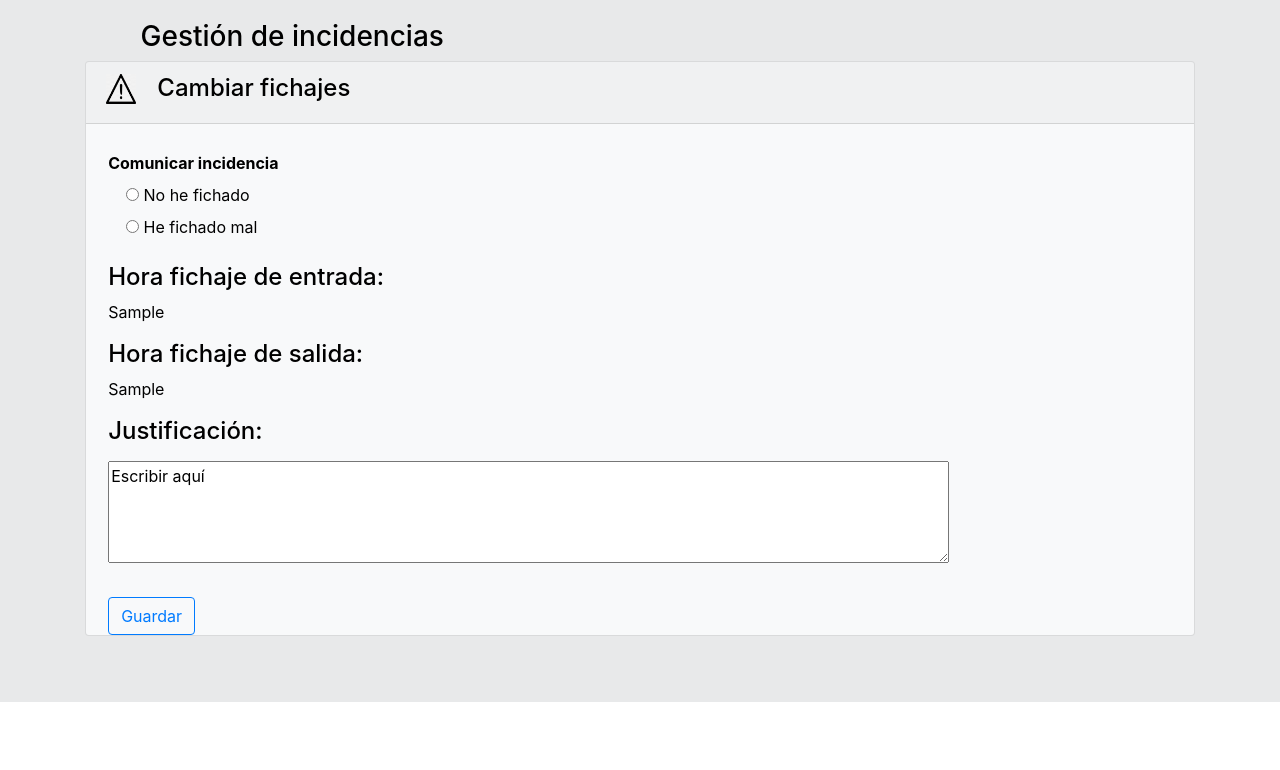
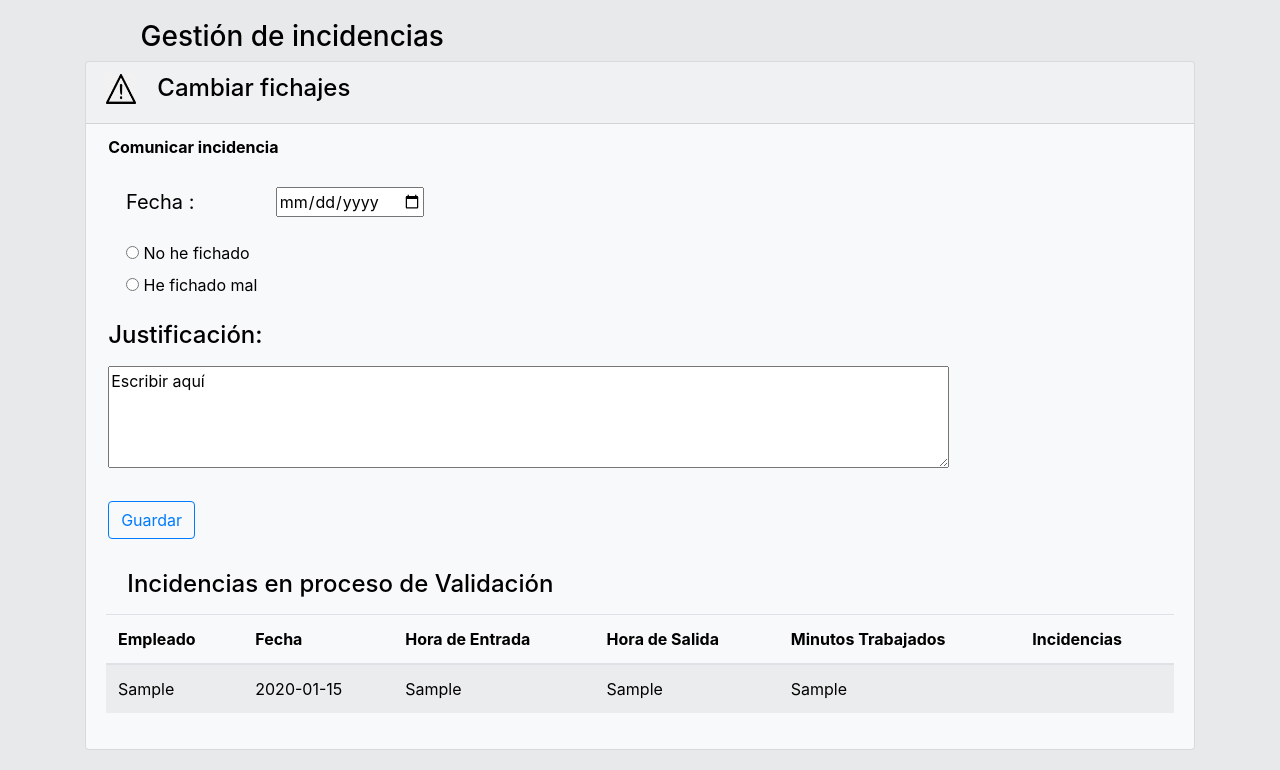
Before and after one commit to ATorroba/FactorRH_Grupo04, a Spring app: template tfgweb0/src/main/resources/templates/incidencias.html in a window 1280 px wide. Shown: the part 98-868 px from the top of the page. Before the commit the page ends 800 px from the top, so only its background shows below. Run offline with Thymeleaf, Linux system fonts and the light colour scheme; the template is opened without the code that fills it: most values are stand-ins (such as "Sample title", 1, 10 or a date in 2020); data that the repository does not hold is empty; some of the project's set-up classes (security, data sources, template engines, error pages and the like) are left out, and stand-ins take their place.

Commit message:
Incidencias

```diff
--- a/tfgapi0/src/main/java/es/upm/dit/isst/tfgapi/repository/JornadasRepository.java
+++ b/tfgapi0/src/main/java/es/upm/dit/isst/tfgapi/repository/JornadasRepository.java
@@ -14,4 +14,5 @@ public interface JornadasRepository extends CrudRepository<Jornadas, jornadasPK>
     List<Jornadas> findByFecha(LocalDate fecha);
     List<Jornadas> findByEstado(String estado);
     List<Jornadas> findByIncidenciaAndEstado(String incidencia, String estado);
+    List<Jornadas> findByIdEmpleadoAndIncidenciaAndEstado(String idEmpleado, String incidencia, String estado);
 }
--- a/tfgweb0/src/main/resources/i18n/messages.properties
+++ b/tfgweb0/src/main/resources/i18n/messages.properties
@@ -20,6 +20,8 @@ jornada.jornada.fecha = Fecha
 jornada.jornada.hora_entrada = Hora de Entrada
 jornada.jornada.hora_salida = Hora de Salida
 jornada.jornada.minutos_trabajados = Minutos Trabajados
+jornada.jornada.incidencias = Incidencias
+jornada.incidecia.fecha = Fecha :
 
 jornadas.gestion = Jornadas
 jornadas.porvalidadar.titulo = Jornadas Por Validar
--- a/tfgweb0/src/main/resources/templates/incidencias.html
+++ b/tfgweb0/src/main/resources/templates/incidencias.html
@@ -7,68 +7,94 @@
 
     <header th:replace="layouts/base::header(dark,${date})"></header>
     <div class="container">
-            <h3 style="padding-left: 5%;"> Gestión de incidencias</h3>
+        <h3 style="padding-left: 5%;">Gestión de incidencias</h3>
         <div class="card bg-light">
-
             <div class="card-header">
                 <div style="display: flex;justify-content: flex-start;gap:2%">
                     <img th:src="@{/img/inc.png}" width="30" height="30" alt="">
-
-                    <h4 >Cambiar fichajes</h4>
+                    <h4>Cambiar fichajes</h4>
                 </div>
             </div>
-             </p>
             <div style="margin-left: 2%;margin-top: 1%;">
-            <label class="bold" >Comunicar incidencia</label>
+                <label class="bold">Comunicar incidencia</label>
             </div>
-            <form method="post" th:action="@{incidencia/publicarIncidencia}" th:object="${jor}" enctype="multipart/form-data">
 
-                <ul  style="list-style-type: none">
-                    <li >
+            <div class="margenjornadas"></div>
+
+            <form method="post" th:action="@{/jornadas/incidencias/guardar}" th:object="${incidenciaEmpleado}" enctype="multipart/form-data">
+
+                <input type="hidden" th:field="*{idEmpleado}" />
+
+                <div class="form-group row">
+                    <div class="col-sm-2">
+                        <label style="margin-left: 25%; font-size: 20px;" th:text="#{jornada.incidecia.fecha}"></label>
+                    </div>
+
+                    <div class="col-sm-6">
+                        <input type="date" th:field="*{fecha}" required>
+                    </div>
+                </div>
+
+                <ul style="list-style-type: none">
+                    <li>
                         <input type="radio" th:field="*{incidencia}" th:value="f1" />
-                        <label  th:text="#{incidencias.tipo.f1}"></label>
-                    </li><li>
+                        <label th:text="#{incidencias.tipo.f1}"></label>
+                    </li>
+                    <li>
                         <input type="radio" th:field="*{incidencia}" th:value="f2" />
-                        <label  th:text="#{incidencias.tipo.f2}"></label>
+                        <label th:text="#{incidencias.tipo.f2}"></label>
                     </li>
                 </ul>
 
-
-                    <input type="hidden" th:field="*{idEmpleado}"/>
-                    <input type="hidden" th:field="*{fecha}"/>
-                    <input type="hidden" th:field="*{estado}" th:value="1" />
-                    <input type="hidden" th:field="*{hora_entrada}" th:value="${jor.hora_entrada}"/>
-                    <input type="hidden" th:field="*{hora_salida}" th:value="${jor.hora_salida}"/>
-                    <div class="form-group" style="margin-left: 2%;margin-top: 1%;">
-                        <h4>Hora fichaje de entrada:</h4>
-                        <p th:text="${jor.hora_entrada}"></p>
-                    </div>
-                    <div class="form-group" style="margin-left: 2%;margin-top: 1%;">
-                        <h4>Hora fichaje de salida:</h4>
-                        <p th:text="${jor.hora_salida}"></p>
-                    </div>
-                <!-- <div class="form-group" style="margin-left: 2%;margin-top: 1%;">
-                    <h4>Actualizar hora entrada:</h4>
-                    <input type="text" th:value="${jor.hora_entrada}" th:field="*{hora_entrada}" name="Hora Entrada">
-                </div>
-                <div class="form-group" style="margin-left: 2%;margin-top: 1%;">
-                    <h4>Actualizar hora salida:</h4>
-                    <input type="text" th:value="${jor.hora_salida}" th:field="*{hora_salida}" name="Hora Salida">
-                </div> -->
                 <div class="form-group" style="margin-left: 2%;margin-top: 1%;">
                     <h4>Justificación:</h4>
                 </div>
                 <div class="form-group" style="margin-left: 2%;margin-top: 1%;">
                     <textarea th:field="*{notas}" rows="4" cols="80">Escribir aquí</textarea>
                 </div>
-            </p>
-            <button type="submit" th:action="@{${accion}}" th:text="#{empleados.acciones.guardar}"  class="btn btn-outline-primary" style="margin-left: 2%;margin-top: 1%;"></button>
+
+                <button type="submit" th:action="@{${accion}}" th:text="#{empleados.acciones.guardar}" class="btn btn-outline-primary" style="margin-left: 2%;margin-top: 1%;"></button>
             </form>
+
+            <div class="card-body">
+				<table class="table table-striped">
+					<div class="form-group" style="margin-left: 2%;margin-top: 1%;">
+                        <h4>Incidencias en proceso de Validación</h4>
                     </div>
+                    <thead>
+						<tr>
+							<div class="wrap">
+								<th th:text="#{jornada.jornada.idEmpleado}">idEmpleado</th>
+								<th th:text="#{jornada.jornada.fecha}">fecha</th>
+								<th th:text="#{jornada.jornada.hora_entrada}">Hora de Entrada</th>
+								<th th:text="#{jornada.jornada.hora_salida}">Hora de Salida</th>
+								<th th:text="#{jornada.jornada.minutos_trabajados}">Minutos Trabajados</th>
+                                <th th:text="#{jornada.jornada.incidencias}">Minutos Trabajados</th>
 
 							</div>
-
+						</tr>
+					</thead>
+					<tbody>
+						<div th:each="incidencia : ${listaincidencias}">
+							<div class="wrap">
+								<td th:text="${incidencia.idEmpleado}"></td>
+								<td th:text="${incidencia.fecha}"></td>
+                                <td th:text="${incidencia.hora_entrada}"></td>
+                                <td th:text="${incidencia.hora_salida}"></td>
+                                <td th:text="${incidencia.minutos_trabajados}"></td>
+                                <td>
+                                    <span th:if="${incidencia.incidencia} == 'f1'" th:text="'Se me olvidó fichar'"></span>
+                                    <span th:if="${incidencia.incidencia} == 'f2'" th:text="'Fiché incorrectamente'"></span>
+                                </td>
+							</div>
+							</span>
+						</tr>
+					</tbody>
+				</table>
+			</div>
+        </div>
+        <div class="margenjornadas"></div>
+        <div class="margenjornadas"></div>
+    </div>
 </body>
-</div>
-
 </html>
```
Also changed, not shown: tfgapi0/src/main/java/es/upm/dit/isst/tfgapi/controller/JornadasController.java (+10 -0 lines), tfgweb0/src/main/java/es/upm/dit/isst/tfg/tfgwebapp/controller/JornadasController.java (+47 -45 lines). Lines whose indentation alone changed are shown as unchanged.
